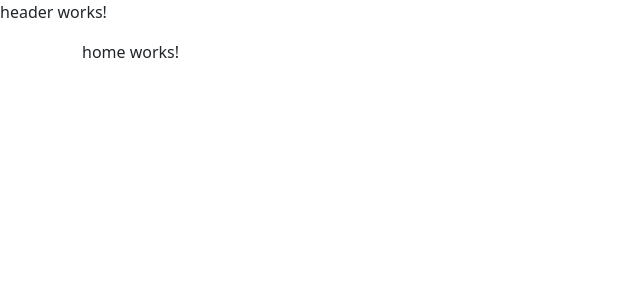
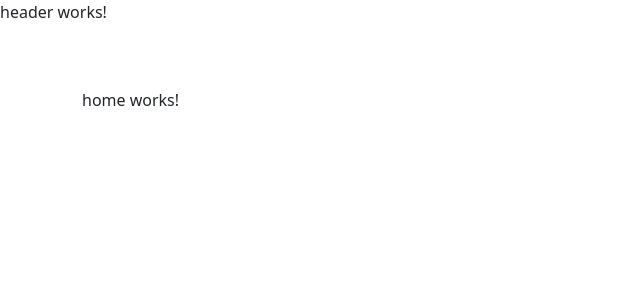
Before and after one commit to SandraDeTena/RickyAndMorty-ApiRest, an Angular app: page /home in a window 1280 px wide. Shown: the top 300 px of the page, without its empty margins (0-640 px from the left). Built offline with nearby package versions, Linux system fonts and the light colour scheme.

Commit message:
Dar un Margin top del router-outlet

```diff
--- a/src/styles.css
+++ b/src/styles.css
@@ -1,4 +1,8 @@
 /* You can add global styles to this file, and also import other style files */
+.container {
+    margin-top: 4rem;
+}
+
 .card {
     box-shadow: 0 1px 3px rgba(0, 0, 0, 0.12), 0 1px 2px rgba(0, 0, 0, 0.24);
     box-sizing: border-box;
```
